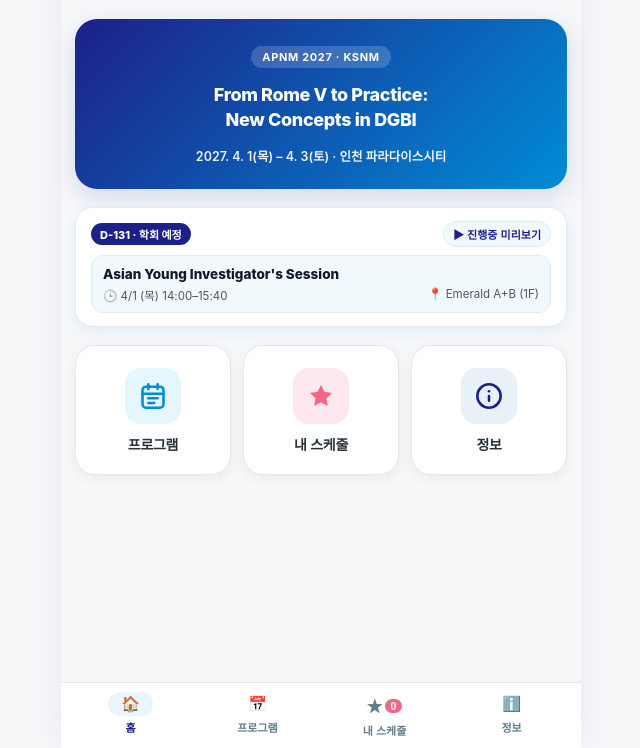
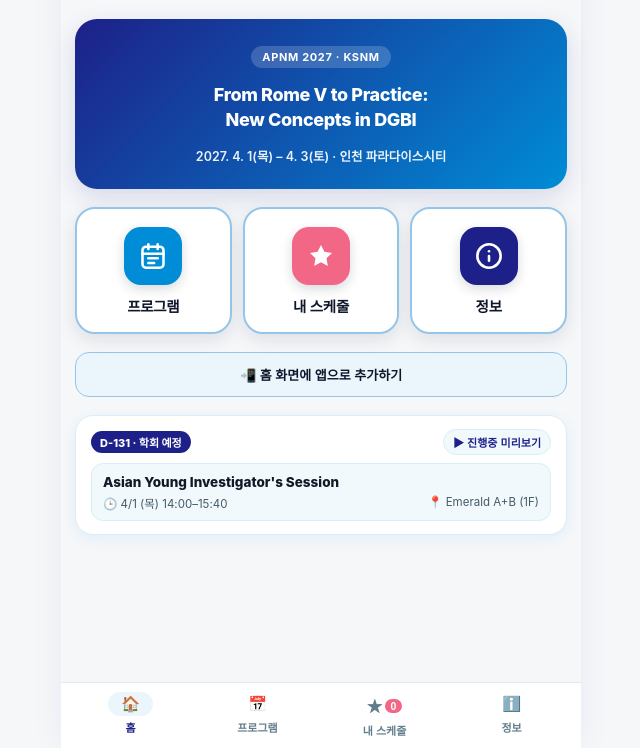
Before and after one commit to wonjulifestory/APNM2027, a plain HTML site: page index.html in a window 1280 px wide. Shown: the part 52-800 px from the top of the page, without its empty margins (319-959 px from the left). Drawn offline with Linux system fonts and the light colour scheme.

Commit message:
Make Home screen buttons prominent above LIVE card and add visible Home Screen install CTA

```diff
--- a/index.html
+++ b/index.html
@@ -912,6 +912,44 @@
     .toast.show {
       opacity: 1;
       transform: translateX(-50%) translateY(0);
+    }
+    /* High-visibility Home Screen Buttons Override */
+    .home-menu-grid { gap: 11px !important; }
+    .home-tile {
+      background: #FFFFFF !important;
+      border: 2px solid #95C5E9 !important;
+      border-radius: 20px !important;
+      padding: 18px 8px 16px !important;
+      box-shadow: 0 6px 18px rgba(15, 23, 42, 0.10) !important;
+    }
+    .home-tile-icon {
+      width: 58px !important;
+      height: 58px !important;
+      border-radius: 17px !important;
+      box-shadow: 0 4px 12px rgba(15, 23, 42, 0.16) !important;
+    }
+    .tile-program .home-tile-icon { background: #008CD6 !important; color: #FFFFFF !important; }
+    .tile-my .home-tile-icon      { background: #F16785 !important; color: #FFFFFF !important; }
+    .tile-info .home-tile-icon    { background: #1D2088 !important; color: #FFFFFF !important; }
+    .home-tile-label {
+      font-size: 14.5px !important;
+      font-weight: 800 !important;
+      color: #0F172A !important;
+    }
+    .home-install-cta {
+      width: 100%;
+      display: flex;
+      align-items: center;
+      justify-content: center;
+      gap: 8px;
+      background: #EBF6FC;
+      border: 1.5px solid #95C5E9;
+      color: #0F172A;
+      border-radius: 14px;
+      padding: 12px 14px;
+      font-size: 13px;
+      font-weight: 800;
+      cursor: pointer;
     }
   </style>
 </head>
@@ -1544,6 +1582,31 @@
       window.location.replace(u.toString());
     }
 
+    function renderHomeInstallBtn() {
+      if (isStandalone) return '';
+      const label = lang === 'ko' ? '📲 홈 화면에 앱으로 추가하기' : '📲 Add to Home Screen';
+      return '<button class="home-install-cta" onclick="openInstallGuide()">' + label + '</button>';
+    }
+
+    function openInstallGuide() {
+      if (deferredPrompt) { triggerInstall(); return; }
+      const isKo = lang === 'ko';
+      document.getElementById('detailContent').innerHTML = isKo
+        ? '<h2 style="font-size:17px;font-weight:800;color:#0F172A;margin:4px 0 10px;">📲 홈 화면에 앱 추가 방법</h2>' +
+          '<div style="font-size:13.5px;line-height:1.8;color:#334155;">' +
+          '<div><b>🍎 아이폰 (Safari):</b> 하단 가운데 <b>공유(↑)</b> → 아래로 스크롤 → <b>홈 화면에 추가</b> → <b>추가</b></div>' +
+          '<div style="margin-top:8px;"><b>🤖 안드로이드 (Chrome):</b> 우측 상단 <b>메뉴(⋮)</b> → <b>홈 화면에 추가 / 앱 설치</b></div>' +
+          '</div>' +
+          '<button class="sheet-cta add" onclick="closeDetail()">확인</button>'
+        : '<h2 style="font-size:17px;font-weight:800;color:#0F172A;margin:4px 0 10px;">📲 Add to Home Screen</h2>' +
+          '<div style="font-size:13.5px;line-height:1.8;color:#334155;">' +
+          '<div><b>🍎 iPhone (Safari):</b> Tap <b>Share (↑)</b> at the bottom → <b>Add to Home Screen</b> → <b>Add</b></div>' +
+          '<div style="margin-top:8px;"><b>🤖 Android (Chrome):</b> Tap <b>Menu (⋮)</b> → <b>Install app / Add to Home screen</b></div>' +
+          '</div>' +
+          '<button class="sheet-cta add" onclick="closeDetail()">OK</button>';
+      document.getElementById('detailBackdrop').classList.add('open');
+    }
+
     function toggleLang() {
       lang = lang === 'ko' ? 'en' : 'ko';
       try { localStorage.setItem(STORAGE_KEY_LANG, lang); } catch (_) {}
@@ -1686,9 +1749,6 @@
               <div class="home-hero-meta">${t.homeMeta}</div>
             </section>
 
-            ${renderLiveWidget()}
-
-            <!-- 3 Core Icon Tiles: Program, My Schedule, Info -->
             <section class="home-menu-grid">
               <button class="home-tile tile-program" onclick="switchTab('program')">
                 <div class="home-tile-icon">
@@ -1725,6 +1785,10 @@
                 <div class="home-tile-label">${t.tileInfo}</div>
               </button>
             </section>
+
+            ${renderHomeInstallBtn()}
+
+            ${renderLiveWidget()}
           </div>
         `;
         return;
--- a/sw.js
+++ b/sw.js
@@ -1,4 +1,4 @@
-const CACHE_NAME = 'apnm2027-v8';
+const CACHE_NAME = 'apnm2027-v9';
 const ASSETS = [
   './',
   './index.html',
```
